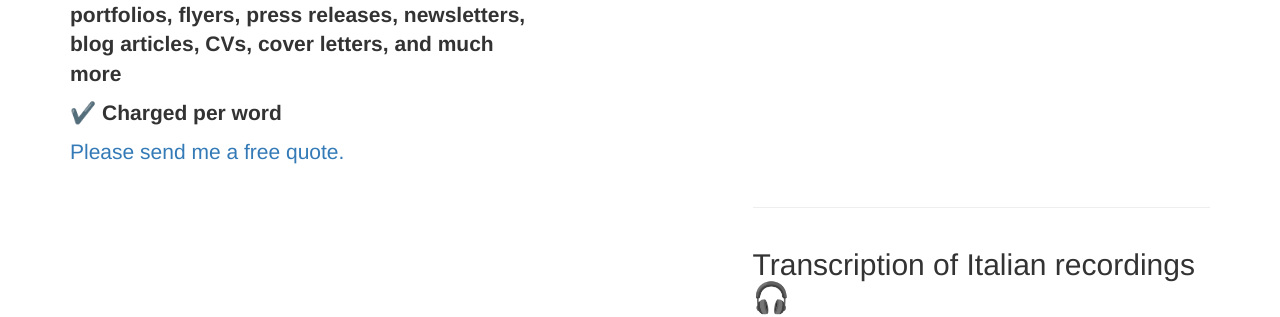
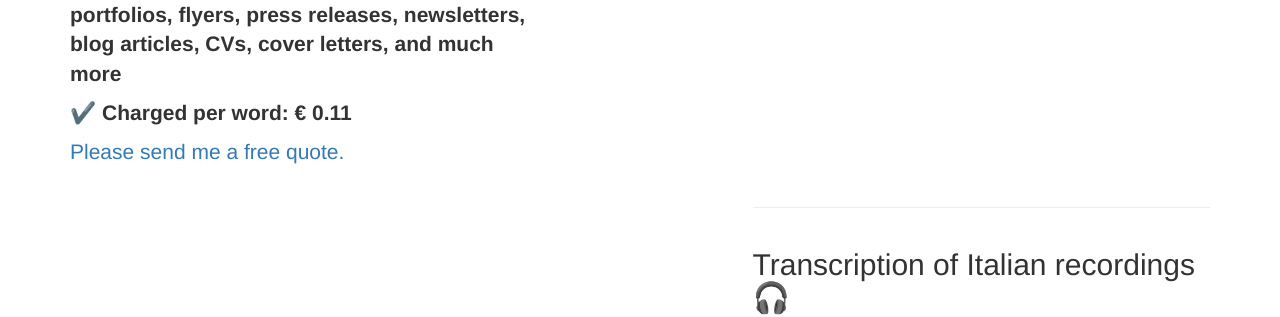
Before and after one commit to angelatiliatranslations/englishversion, a Jekyll site: the page built from _posts/2014-09-21-services-1.markdown, in a window 1280 px wide and 900 px high, scrolled down 1998 px. Shown: the part 159-476 px from the top of the window. Built offline with Jekyll 4.4.1, drawn with Linux system fonts in a browser that asks for light colours; nearby versions of some CDN libraries; library files that are not in the unit come from our copies.

Commit message:
Update 2014-09-21-services-1.markdown

```diff
--- a/_posts/2014-09-21-services-1.markdown
+++ b/_posts/2014-09-21-services-1.markdown
@@ -12,6 +12,6 @@ A translation takes your words on a journey to an incredible destination. If you
 <strong>✔️ Website texts, product descriptions, portfolios, flyers, press releases, newsletters, blog articles, CVs, cover letters, and much more</strong>
 </p>
 <p>
-<strong>✔️ Charged per word</strong>
+<strong>✔️ Charged per word: € 0.11</strong>
 </p>
 <a href="mailto:angela@tiliatranslations.it">Please send me a free quote.</a>
```
